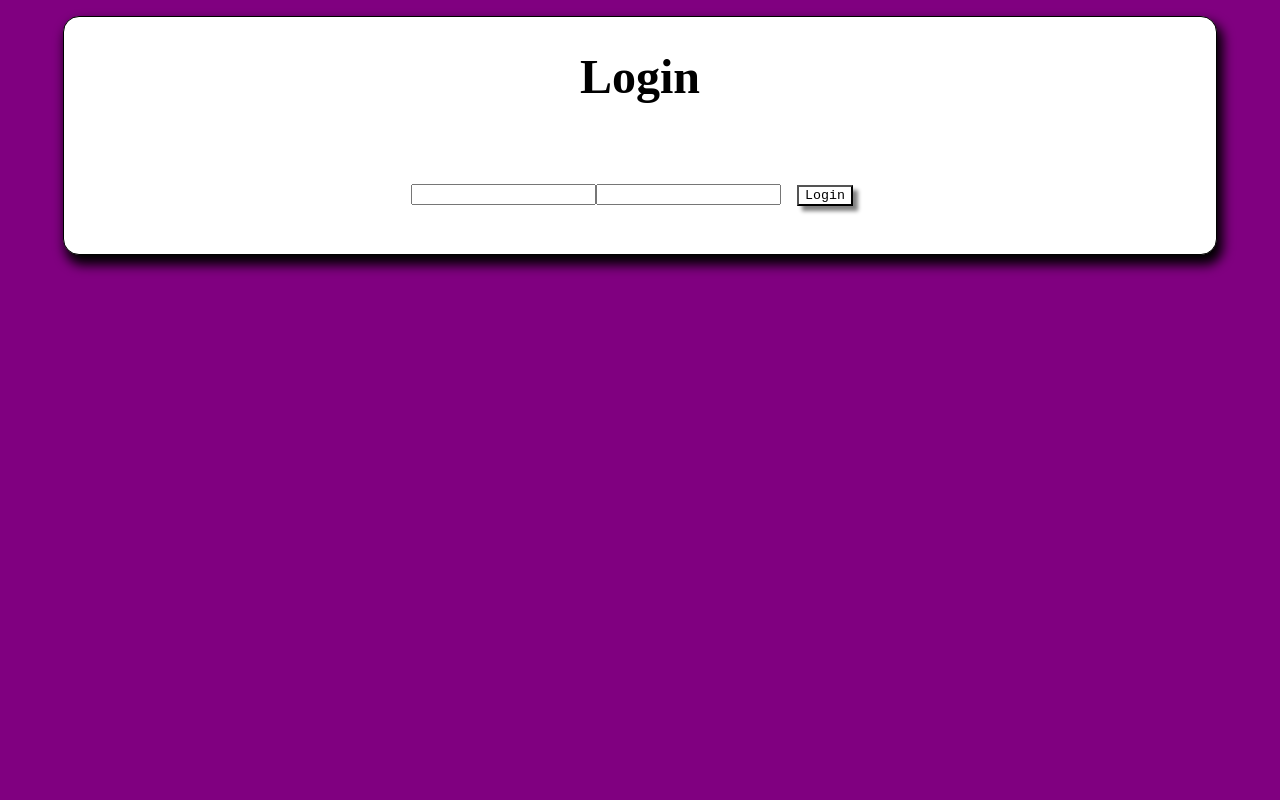
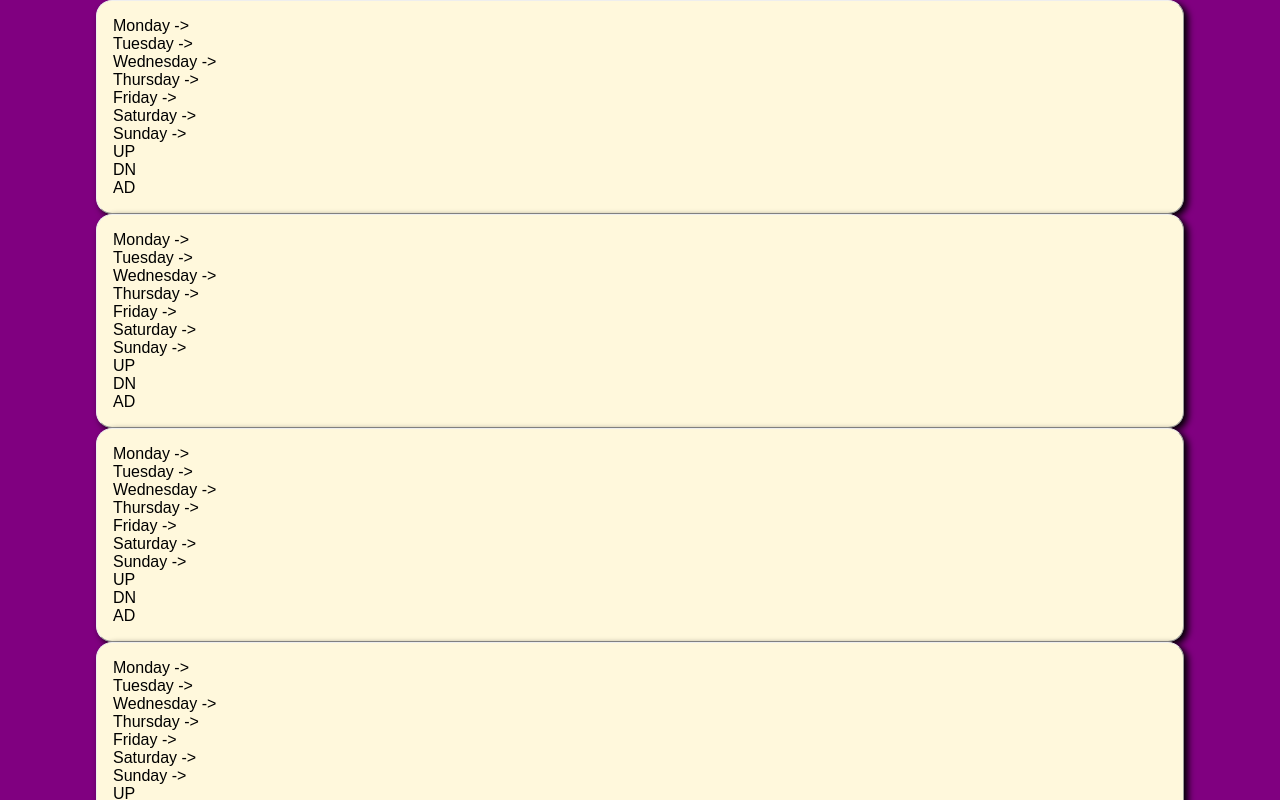
Before and after one commit to paulthomasjerome/ShiftBid, a React app: page / in a window 1280 px wide. Shown: the top 800 px of the page. Built offline with nearby package versions, Linux system fonts and the light colour scheme.

Commit message:
experimenting, we can roll back to here since we arent rolling up

```diff
--- a/package.json
+++ b/package.json
@@ -18,6 +18,8 @@
     "express": "^4.17.1",
     "nodemon": "^1.19.1",
     "prop-types": "^15.7.2",
+    "react": "^16.9.0",
+    "react-dom": "^16.9.0",
     "styled-components": "^4.3.2"
   },
   "devDependencies": {
@@ -32,8 +34,6 @@
     "eslint-plugin-react": "^7.14.3",
     "html-webpack-plugin": "^3.2.0",
     "precss": "^4.0.0",
-    "react": "^16.9.0",
-    "react-dom": "^16.9.0",
     "webpack": "^4.39.1",
     "webpack-cli": "^3.3.6"
   }
--- /dev/null
+++ b/src/Exp/ShiftItem.js
@@ -0,0 +1,64 @@
+import React from 'react';
+import styled from 'styled-components';
+
+const Shift = styled.div`
+  font-size: 1rem;
+  font-family: sans-serif;
+`;
+
+const ShiftWrapper = styled.div`
+  background-color: cornsilk;
+  border-radius: 1rem;
+  border-style: outset;
+  border-width: 1px;
+  box-sizing: border-box;
+  box-shadow: 4px 3px 7px 0 black;
+  display: flex;
+  margin: 0 auto;
+  padding: 1rem;
+  width: 85vw;
+`;
+//TODO add props to ShiftItem
+function ShiftItem() {
+  return (
+    <ShiftWrapper>
+      <Shift>
+        <div>
+        Monday ->
+        </div>
+        <div>
+        Tuesday ->
+        </div>
+        <div>
+        Wednesday ->
+        </div>
+        <div>
+        Thursday ->
+        </div>
+        <div>
+        Friday ->
+        </div>
+        <div>
+        Saturday ->
+        </div>
+        <div>
+        Sunday ->
+        </div>
+        <div>
+        UP
+        </div>
+        <div>
+        DN
+        </div>
+        <div>
+        AD
+        </div>
+      </Shift>
+    </ShiftWrapper>
+  );
+}
+/*TODO turn UP DN and AD into there own components as styled buttons,
+they function as a fallback for drag-click functionality, when in the
+shifts-selected section there should be an rm button where ad goes
+*/
+export default ShiftItem;
--- /dev/null
+++ b/src/Exp/UserView.js
@@ -0,0 +1,11 @@
+import React from 'react';
+
+function UserView(props) {
+  return (
+    <div>
+      {props.shifts.map(shift => shift)}
+    </div>
+  );
+}
+
+export default UserView;
--- a/src/index.js
+++ b/src/index.js
@@ -1,4 +1,6 @@
 import React from "react";
 import ReactDOM from "react-dom";
-import App from "./App.js";
-ReactDOM.render(<App />, document.getElementById("root"));
+import UserView from "./Exp/UserView.js";
+import ShiftItem from './Exp/ShiftItem.js';
+const shifts = [<ShiftItem key='1'/>,<ShiftItem key='2'/>,<ShiftItem key='3'/>,<ShiftItem key='4'/>,<ShiftItem key='5'/>];
+ReactDOM.render(<UserView shifts={shifts} />, document.getElementById("root"));
```
Also changed, not shown: src/reducers/index.js (added, +7 -0 lines), src/store/index.js (added, +14 -0 lines), src/Exp/ShiftsAvailable.js (added), src/Exp/ShiftsSelected.js (added), src/constants/action-types.js (added), 1 other file (tests, documents, lock files or other folders).
